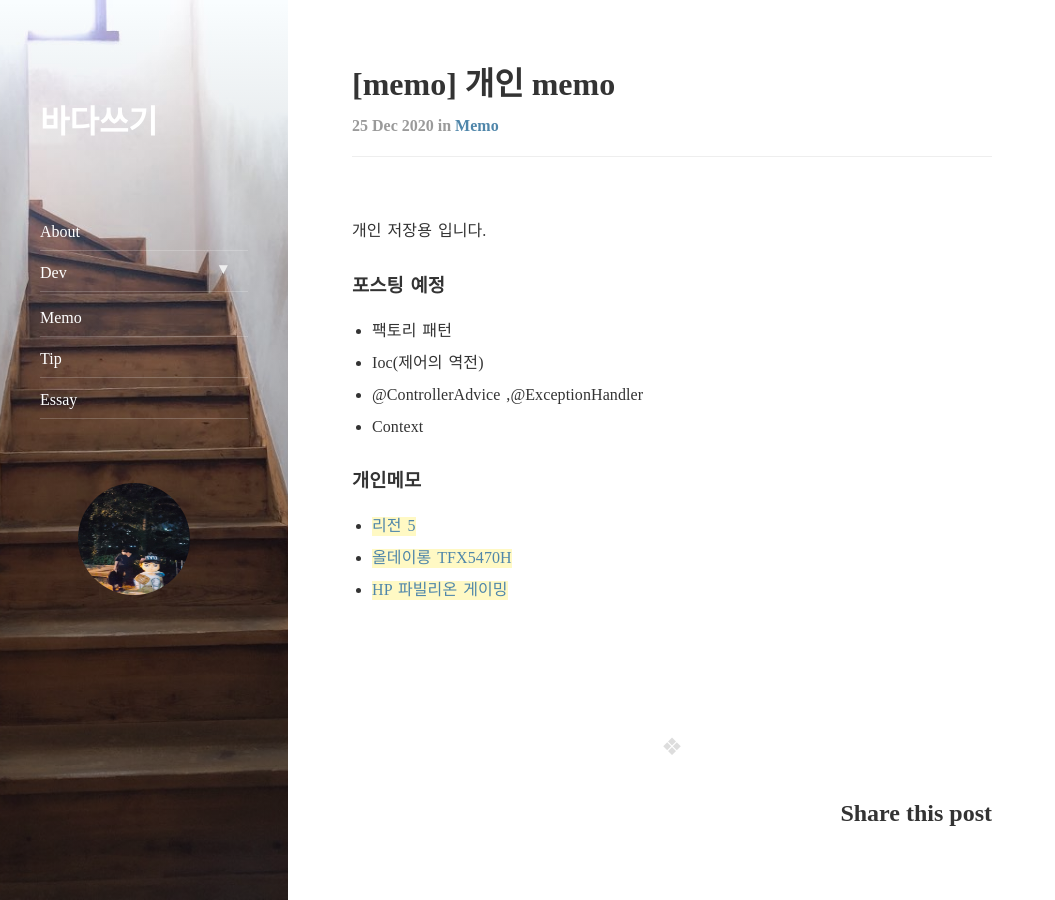
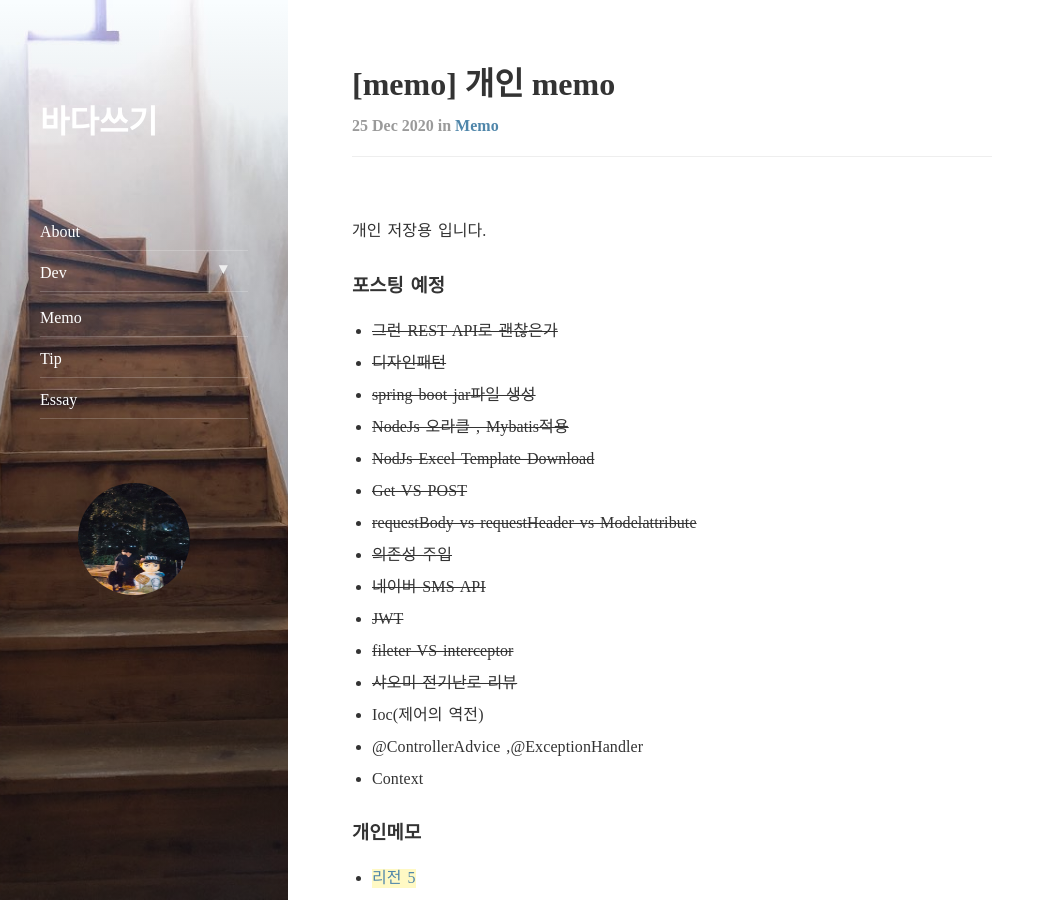
Before and after one commit to Chung10Kr/Chung10Kr.github.io, a Jekyll site: the page built from _posts/2020-12-25-memo.markdown, in a window 1280 px wide and 900 px high. Shown: the whole window, without its empty margins (0-1055 px from the left). Built offline with Jekyll 4.4.1, drawn with Linux system fonts in a browser that asks for light colours; nearby versions of some CDN libraries; comment, search, counter and statistics services are not loaded.

```diff
--- a/_posts/2020-12-25-memo.markdown
+++ b/_posts/2020-12-25-memo.markdown
@@ -10,7 +10,18 @@ categories: memo
 
 
 ### 포스팅 예정
-- 팩토리 패턴
+- ~~그런 REST API로 괜찮은가~~
+- ~~디자인패턴~~
+- ~~spring boot jar파일 생성~~
+- ~~NodeJs 오라클 , Mybatis적용~~
+- ~~NodJs Excel Template Download~~
+- ~~Get VS POST~~
+- ~~requestBody vs requestHeader vs Modelattribute~~
+- ~~의존성 주입~~
+- ~~네이버 SMS API~~
+- ~~JWT~~
+- ~~fileter VS interceptor~~
+- ~~샤오미 전기난로 리뷰~~
 - Ioc(제어의 역전)
 - @ControllerAdvice ,@ExceptionHandler
 - Context
```
Also changed, not shown: _featured_tags/dev-java.md (added, +9 -0 lines), _posts/2021-01-29-filter-interceptor.markdown (renamed from _posts/2021-01-29-filter-interceptor copy.markdown), assets/img/java-logo.png (added).
